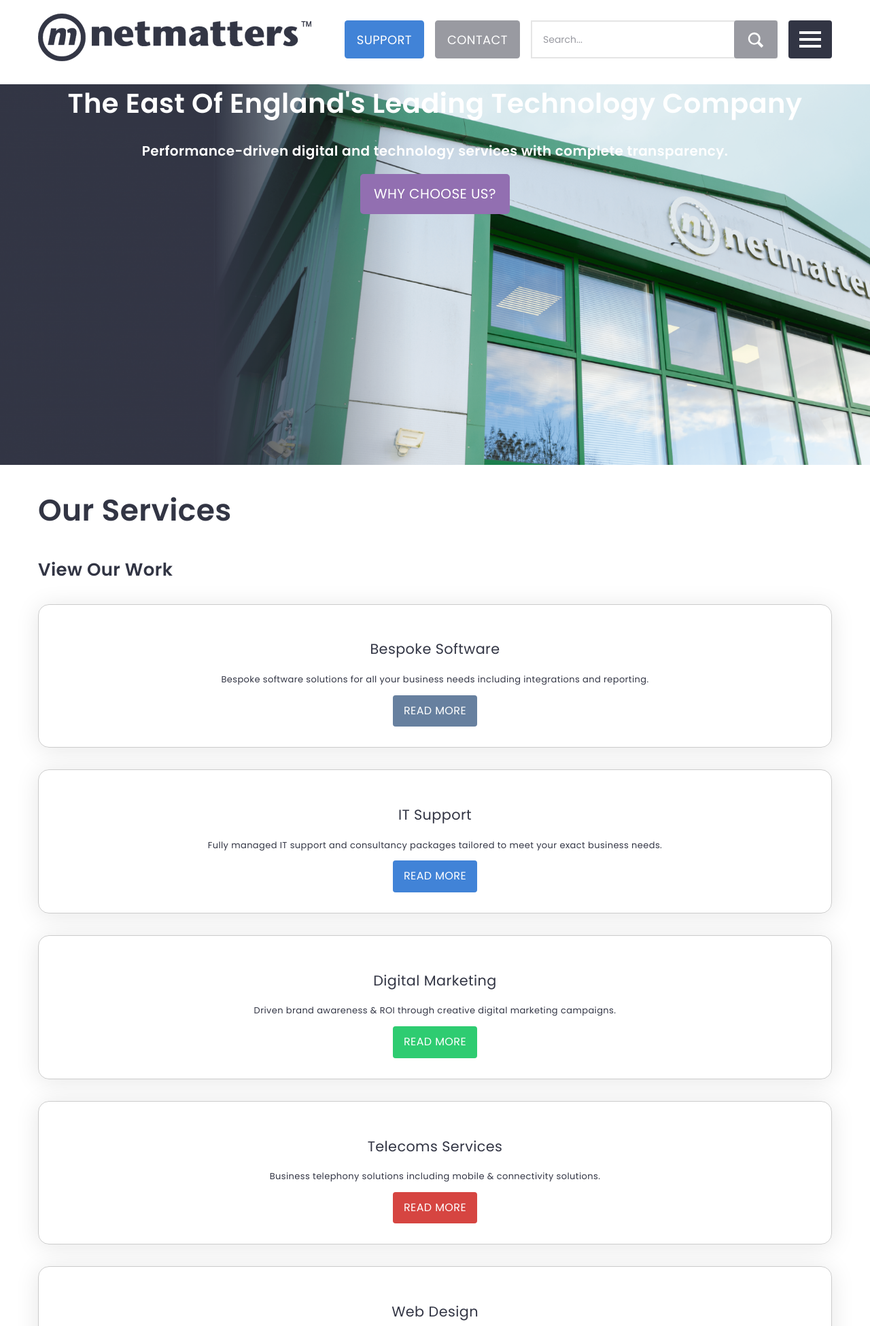
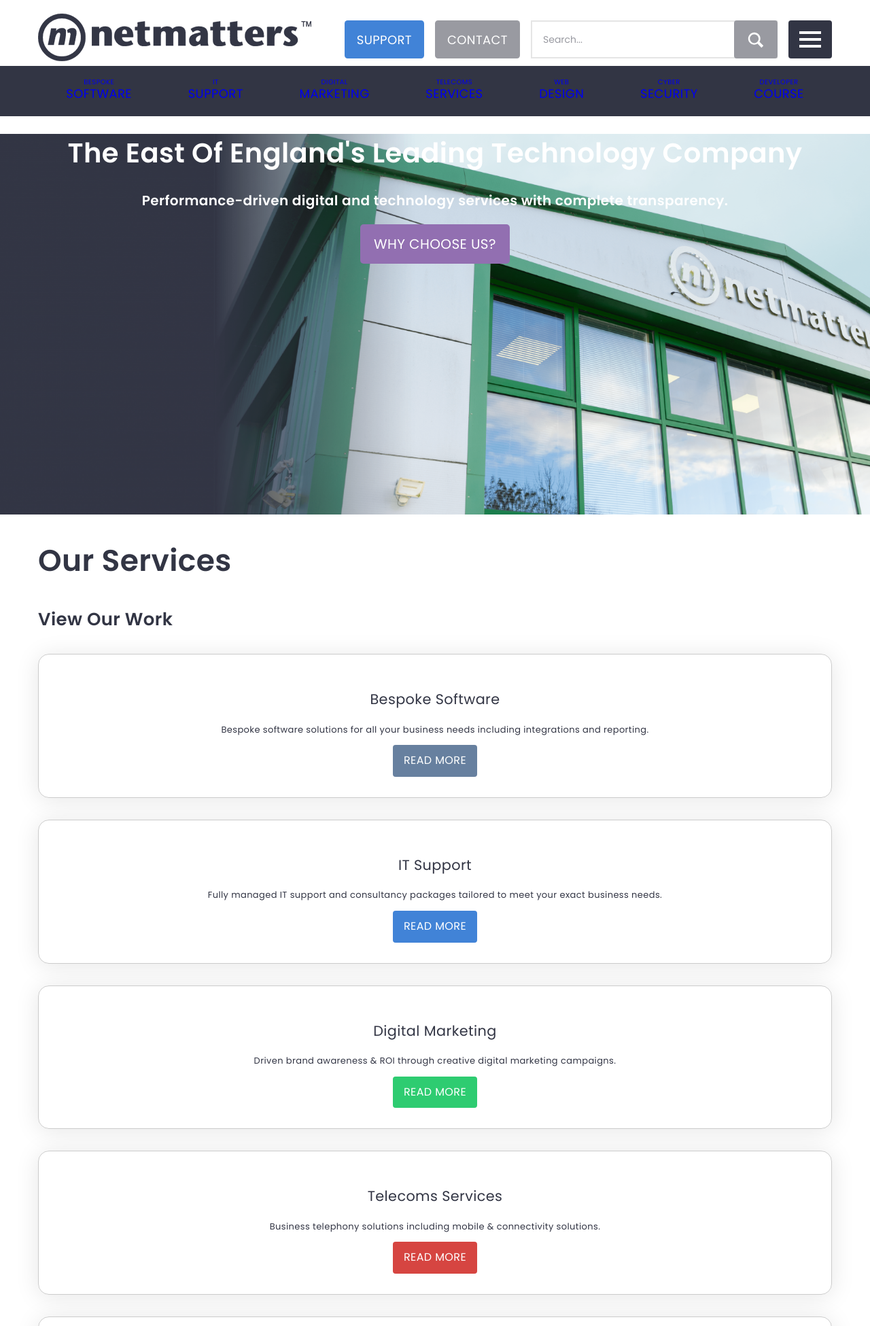
Before and after one commit to hortfrancis/netmatters-homepage, a PHP site: page / in a window 1280 px wide. Shown: the top 1951 px of the page at 68% size. Run offline with PHP 8.4, Linux system fonts and the light colour scheme.

Commit message:
Add initial styling for primary nav
- Move primary nav rules to separate scss files
- Add rule to remove defult formatting for <ul> in _normalize.scss
- Add rule to change <a> text-decoration behaviour in _normalize.scss
- Add mixin to handle background colours for each of the primary-nav items per service category
- Create Flexbox layout for submenus

```diff
--- a/css/application.css
+++ b/css/application.css
@@ -343,6 +343,19 @@ blockquote {
   margin: 0;
 }
 
+ul {
+  list-style-type: none;
+  margin: 0;
+  padding: 0;
+}
+
+a {
+  text-decoration: none;
+}
+a:hover {
+  text-decoration: underline;
+}
+
 .newsletter-form__button, .clients__link--web-design, .clients__link--digital-marketing, .clients__link--it-support, .clients__link--bespoke-software, .news__card-read-more-button, .welcome__button-link, .services__card-read-more-button, .banner__button, .header__contact-button, .header__support-button {
   padding: 0.75em 1em;
   border: none;
@@ -350,6 +363,9 @@ blockquote {
   color: #fff;
   display: inline-block;
   text-transform: uppercase;
+  text-decoration: none;
+}
+.newsletter-form__button:hover, .clients__link--web-design:hover, .clients__link--digital-marketing:hover, .clients__link--it-support:hover, .clients__link--bespoke-software:hover, .news__card-read-more-button:hover, .welcome__button-link:hover, .services__card-read-more-button:hover, .banner__button:hover, .header__contact-button:hover, .header__support-button:hover {
   text-decoration: none;
 }
 
@@ -422,6 +438,20 @@ main {
 
 .header {
   margin-top: 1.25rem;
+}
+
+.primary-nav {
+  display: none;
+  background-color: #323544;
+  color: #fff;
+}
+@media (min-width: 992px) {
+  .primary-nav {
+    display: block;
+  }
+}
+.primary-nav a:visited {
+  color: #fff;
 }
 
 .banner {
@@ -522,10 +552,6 @@ main {
   width: 2rem;
   height: 0.25rem;
   background-color: #fff;
-}
-
-.header__nav {
-  display: none;
 }
 
 .header__support-button {
@@ -664,6 +690,121 @@ main {
 .header__search-icon--wide-viewport {
   padding-top: 0.75rem;
   fill: #fff;
+}
+
+.primary-nav__list {
+  display: flex;
+}
+
+.primary-nav__item {
+  flex-grow: 1;
+}
+.primary-nav__item:hover .primary-nav__submenu {
+  display: block;
+}
+
+.primary-nav__item-link {
+  display: block;
+  padding: 1.25rem 0;
+}
+.primary-nav__item-link:hover {
+  text-decoration: none;
+}
+
+.primary-nav__submenu {
+  display: none;
+  position: absolute;
+  width: 100%;
+  left: 0;
+}
+
+.primary-nav__submenu-list {
+  display: flex;
+  flex-wrap: wrap;
+}
+.primary-nav__submenu-list li {
+  width: 33%;
+  padding: 0.625rem 1rem 0.625rem 0;
+}
+
+.primary-nav__item-text {
+  display: block;
+  text-transform: uppercase;
+  text-align: center;
+}
+
+.primary-nav__submenu-heading {
+  font-size: 2rem;
+  font-weight: 500;
+}
+
+.primary-nav__submenu-list {
+  font-size: 1.2rem;
+}
+
+.primary-nav__item-text--small {
+  font-size: 0.625rem;
+  line-height: 0.5rem;
+}
+
+.primary-nav__item-text--large {
+  font-size: 1.125rem;
+}
+
+.primary-nav__item--bespoke-software .primary-nav__item-link:hover {
+  background-color: #67809F;
+}
+
+.primary-nav__item--it-support .primary-nav__item-link:hover {
+  background-color: #4183D7;
+}
+
+.primary-nav__item--digital-marketing .primary-nav__item-link:hover {
+  background-color: #2ECC71;
+}
+
+.primary-nav__item--telecoms-services .primary-nav__item-link:hover {
+  background-color: #D64541;
+}
+
+.primary-nav__item--web-design .primary-nav__item-link:hover {
+  background-color: #926FB1;
+}
+
+.primary-nav__item--cyber-security .primary-nav__item-link:hover {
+  background-color: #F62459;
+}
+
+.primary-nav__item--developer-training .primary-nav__item-link:hover {
+  background-color: #CE4125;
+}
+
+.primary-nav__item--bespoke-software .primary-nav__submenu {
+  background-color: #526781;
+}
+
+.primary-nav__item--it-support .primary-nav__submenu {
+  background-color: #286abd;
+}
+
+.primary-nav__item--digital-marketing .primary-nav__submenu {
+  background-color: #25a25a;
+}
+
+.primary-nav__item--telecoms-services .primary-nav__submenu {
+  background-color: #bc2c28;
+}
+
+.primary-nav__item--web-design .primary-nav__submenu {
+  background-color: #79539a;
+}
+
+.primary-nav__item--cyber-security .primary-nav__submenu {
+  background-color: #de093f;
+}
+
+.primary-nav__item--developer-training .primary-nav__submenu {
+  background-color: #a3331d;
 }
 
 .banner__heading {
--- a/index.html
+++ b/index.html
@@ -230,14 +230,16 @@
                         <label for="search-input" class="screen-reader-only">Search the website:</label>
                         <input type="text" id="search-input" placeholder="Search..." name="keyword"
                             class="header__search-input header__search-input--wide-viewport">
-                        <button type="submit" aria-label="Search" class="header__search-button header__search-button--wide-viewport">
+                        <button type="submit" aria-label="Search"
+                            class="header__search-button header__search-button--wide-viewport">
 
                             <svg xmlns:dc="http://purl.org/dc/elements/1.1/" xmlns:cc="http://creativecommons.org/ns#"
                                 xmlns:rdf="http://www.w3.org/1999/02/22-rdf-syntax-ns#"
                                 xmlns:svg="http://www.w3.org/2000/svg" xmlns="http://www.w3.org/2000/svg"
                                 xmlns:sodipodi="http://sodipodi.sourceforge.net/DTD/sodipodi-0.dtd"
                                 xmlns:inkscape="http://www.inkscape.org/namespaces/inkscape" version="1.1" x="0px"
-                                y="0px" viewBox="0 0 100 125" class="header__search-icon header__search-icon--wide-viewport">
+                                y="0px" viewBox="0 0 100 125"
+                                class="header__search-icon header__search-icon--wide-viewport">
                                 <g transform="translate(0,-952.36218)">
                                     <path
                                         d="m 42.112668,962.43754 c -8.208248,0 -16.455959,3.11826 -22.718642,9.35474 -12.5253651,12.47298 -12.5253651,32.74162 0,45.21462 10.771386,10.726 27.262613,12.176 39.646263,4.4546 l 20.825429,20.8253 10.13428,-10.1341 -20.825422,-20.7142 c 7.832932,-12.36176 6.349426,-28.88827 -4.454622,-39.64622 -6.263219,-6.23648 -14.399038,-9.35474 -22.607286,-9.35474 z m -1.893215,9.35474 a 23.164108,23.164108 0 0 1 24.834587,23.1641 23.164108,23.164108 0 0 1 -46.328204,0 23.164108,23.164108 0 0 1 21.493617,-23.1641 z" />
@@ -298,17 +300,20 @@
 
             </div>
 
-            <nav class="header__nav"> <!-- Primary navigation -->
+            <nav class="primary-nav"> <!-- Primary navigation -->
+                <div class="responsive-container">
+                    <ul class="primary-nav__list">
 
-                <ul>
-                    <li>
-                        <a href="#">
-                            <span>Bespoke</span>
-                            <span>Software</span>
+                        <li class="primary-nav__item primary-nav__item--bespoke-software">
+                            <a href="#" class="primary-nav__item-link">
+                                <span class="primary-nav__item-text primary-nav__item-text--small">Bespoke</span>
+                                <span class="primary-nav__item-text primary-nav__item-text--large">Software</span>
                             </a>
-                        <div>
-                            <span aria-description="submenu heading">Our Bespoke Services</span>
-                            <ul>
+                            <div class="primary-nav__submenu">
+                                <div class="responsive-container">
+                                    <span aria-description="submenu heading" class="primary-nav__submenu-heading">Our
+                                        Bespoke Services</span>
+                                    <ul class="primary-nav__submenu-list">
                                         <li><a href="#">Bespoke CRM</a></li>
                                         <li><a href="#">Business Automation</a></li>
                                         <li><a href="#">Software Integrations</a></li>
@@ -323,15 +328,19 @@
                                         <li><a href="#">Reporting Hub</a></li>
                                     </ul>
                                 </div>
+                            </div>
                         </li>
-                    <li>
-                        <a href="#">
-                            <span>IT</span>
-                            <span>Support</span>
+
+                        <li class="primary-nav__item primary-nav__item--it-support">
+                            <a href="#" class="primary-nav__item-link">
+                                <span class="primary-nav__item-text primary-nav__item-text--small">IT</span>
+                                <span class="primary-nav__item-text primary-nav__item-text--large">Support</span>
                             </a>
-                        <div>
-                            <span aria-description="submenu heading">Our IT Support Services</span>
-                            <ul>
+                            <div class="primary-nav__submenu">
+                                <div class="responsive-container">
+                                    <span aria-description="submenu heading" class="primary-nav__submenu-heading">Our IT
+                                        Support Services</span>
+                                    <ul class="primary-nav__submenu-list">
                                         <li><a href="#">Managed IT Support</a></li>
                                         <li><a href="#">Business IT Support</a></li>
                                         <li><a href="#">Office 365 for Business</a></li>
@@ -340,15 +349,19 @@
                                         <li><a href="#">Data Backup & Disaster Recovery</a></li>
                                     </ul>
                                 </div>
+                            </div>
                         </li>
-                    <li>
-                        <a href="#">
-                            <span>Digital</span>
-                            <span>Marketing</span>
+
+                        <li class="primary-nav__item primary-nav__item--digital-marketing">
+                            <a href="#" class="primary-nav__item-link ">
+                                <span class="primary-nav__item-text primary-nav__item-text--small">Digital</span>
+                                <span class="primary-nav__item-text primary-nav__item-text--large">Marketing</span>
                             </a>
-                        <div>
-                            <span aria-description="submenu heading">Our Digital Marketing Services</span>
-                            <ul>
+                            <div class="primary-nav__submenu">
+                                <div class="responsive-container">
+                                    <span aria-description="submenu heading" class="primary-nav__submenu-heading">Our
+                                        Digital Marketing Services</span>
+                                    <ul class="primary-nav__submenu-list">
                                         <li><a href="#">Search Engine Optimisation (SEO)</a></li>
                                         <li><a href="#">Pay Per Click Advertising (PPC)</a></li>
                                         <li><a href="#">Conversion Rate Optimisation (CRO)</a></li>
@@ -357,15 +370,20 @@
                                         <li><a href="#">Content Marketing</a></li>
                                     </ul>
                                 </div>
+                            </div>
                         </li>
-                    <li>
-                        <a href="#">
-                            <span>Telecoms</span>
-                            <span>Services</span>
+
+                        <li class="primary-nav__item primary-nav__item--telecoms-services">
+                            <a href="#" class="primary-nav__item-link ">
+                                <span class="primary-nav__item-text primary-nav__item-text--small">Telecoms</span>
+                                <span class="primary-nav__item-text primary-nav__item-text--large">Services</span>
                             </a>
-                        <div>
-                            <span aria-description="submenu heading">Telecoms Services</span>
-                            <ul>
+                            <div class="primary-nav__submenu">
+                                <div class="responsive-container">
+                                    <span aria-description="submenu heading"
+                                        class="primary-nav__submenu-heading">Telecoms
+                                        Services</span>
+                                    <ul class="primary-nav__submenu-list">
                                         <li><a href="#">Business Mobile</a></li>
                                         <li><a href="#">Hosted VoIP Provider</a></li>
                                         <li><a href="#">Business VoIP Systems</a></li>
@@ -374,15 +392,20 @@
                                         <li><a href="#">3CX Systems</a></li>
                                     </ul>
                                 </div>
+                            </div>
                         </li>
-                    <li>
-                        <a href="#">
-                            <span>Web</span>
-                            <span>Design</span>
+
+                        <li class="primary-nav__item primary-nav__item--web-design">
+                            <a href="#" class="primary-nav__item-link ">
+                                <span class="primary-nav__item-text primary-nav__item-text--small">Web</span>
+                                <span class="primary-nav__item-text primary-nav__item-text--large">Design</span>
                             </a>
-                        <div>
-                            <span aria-description="submenu heading">Our Web Design Services</span>
-                            <ul>
+                            <div class="primary-nav__submenu">
+                                <div class="responsive-container">
+                                    <span aria-description="submenu heading" class="primary-nav__submenu-heading">Our
+                                        Web
+                                        Design Services</span>
+                                    <ul class="primary-nav__submenu-list">
                                         <li><a href="#">Bespoke Website Design</a></li>
                                         <li><a href="#">eCommerce Website Design</a></li>
                                         <li><a href="#">Pay Monthly Websites</a></li>
@@ -391,15 +414,20 @@
                                         <li><a href="#">Web Hosting</a></li>
                                     </ul>
                                 </div>
+                            </div>
                         </li>
-                    <li>
-                        <a href="#">
-                            <span>Cyber</span>
-                            <span>Security</span>
+
+                        <li class="primary-nav__item primary-nav__item--cyber-security">
+                            <a href="#" class="primary-nav__item-link ">
+                                <span class="primary-nav__item-text primary-nav__item-text--small">Cyber</span>
+                                <span class="primary-nav__item-text primary-nav__item-text--large">Security</span>
                             </a>
-                        <div>
-                            <span aria-description="submenu heading">Our Cyber Security Services</span>
-                            <ul>
+                            <div class="primary-nav__submenu">
+                                <div class="responsive-container">
+                                    <span aria-description="submenu heading" class="primary-nav__submenu-heading">Our
+                                        Cyber
+                                        Security Services</span>
+                                    <ul class="primary-nav__submenu-list">
                                         <li><a href="#">Cyber Security Assessment</a></li>
                                         <li><a href="#">Cyber Security Management</a></li>
                                         <li><a href="#">Cyber Penetration Testing</a></li>
@@ -408,24 +436,30 @@
                                         <li><a href="#">Hacking Prevention</a></li>
                                     </ul>
                                 </div>
+                            </div>
                         </li>
-                    <li>
-                        <a href="#">
-                            <span>Developer</span>
-                            <span>Course</span>
+
+                        <li class="primary-nav__item primary-nav__item--developer-training">
+                            <a href="#" class="primary-nav__item-link ">
+                                <span class="primary-nav__item-text primary-nav__item-text--small">Developer</span>
+                                <span class="primary-nav__item-text primary-nav__item-text--large">Course</span>
                             </a>
-                        <div>
-                            <span aria-description="submenu heading">Our Developer Course Services</span>
-                            <ul>
+                            <div class="primary-nav__submenu">
+                                <div class="responsive-container">
+                                    <span aria-description="submenu heading" class="primary-nav__submenu-heading">Our
+                                        Developer Course Services</span>
+                                    <ul class="primary-nav__submenu-list">
                                         <li><a href="#">Train For A Career in Tech</a></li>
                                         <li><a href="#">Skills Bootcamp</a></li>
                                         <li><a href="#">Scion Scheme Frequently Asked Questions</a></li>
                                         <li><a href="#">Scion Collaborators</a></li>
                                     </ul>
                                 </div>
+                            </div>
                         </li>
+
                     </ul>
-
+                </div>
             </nav>
 
         </header>
--- a/scss/base/_normalize.scss
+++ b/scss/base/_normalize.scss
@@ -384,3 +384,16 @@ blockquote {
     padding: 0;
     margin: 0;
 }
+
+ul {
+    list-style-type: none;
+    margin: 0;
+    padding: 0;
+}
+
+a {
+    text-decoration: none;
+    &:hover {
+        text-decoration: underline;
+    }
+}
--- a/scss/base/_placeholders.scss
+++ b/scss/base/_placeholders.scss
@@ -9,5 +9,8 @@
 
     text-transform: uppercase;
     text-decoration: none;
+    &:hover {
+        text-decoration: none;
+    }
 
 }
--- a/scss/layout/_index.scss
+++ b/scss/layout/_index.scss
@@ -2,6 +2,7 @@
         'sidebar',
         'main',
         'header',
+        'primary-nav',
         'banner',
         'services',
         'welcome',
--- /dev/null
+++ b/scss/layout/_primary-nav.scss
@@ -0,0 +1,14 @@
+.primary-nav {
+    display: none; // Hide primary nav as default (for mobile devices)
+
+    background-color: $dark-grey;
+    color: $white;
+
+    @include breakpoint(medium-to-wide) {
+        display: block; // Show primary nav for medium and larger devices
+    }
+
+    a:visited {
+        color: $white;
+    }
+}
--- a/scss/modules/_header.scss
+++ b/scss/modules/_header.scss
@@ -69,10 +69,6 @@
         height: 0.25rem;
         background-color: $white;
     }
-}
-
-.header__nav {
-    display: none; // Hide primary nav as default (for mobile devices)
 }
 
 .header__support-button {
--- a/scss/modules/_index.scss
+++ b/scss/modules/_index.scss
@@ -1,4 +1,5 @@
 @import 'header',
+        'primary-nav',
         'banner',
         'services',
         'welcome',
--- /dev/null
+++ b/scss/modules/_primary-nav.scss
@@ -0,0 +1,108 @@
+.primary-nav__list {
+
+
+    display: flex;
+
+
+}
+
+
+.primary-nav__item {
+
+    // position: relative;
+    flex-grow: 1;
+
+    &:hover .primary-nav__submenu {
+
+        // Display submenu when hovering over a nav item
+        display: block;
+        // visibility: visible;
+
+    }
+}
+
+.primary-nav__item-link {
+    display: block;
+    padding: 1.25rem 0;
+
+    &:hover {
+        text-decoration: none;
+    }
+
+
+}
+
+.primary-nav__submenu {
+    display: none;
+    // visibility: hidden;
+    position: absolute;
+    width: 100%;
+    left: 0;
+    // background-color: $white;
+
+    // top: 100%;
+    // left: 0;
+    // width: 100%;
+    // padding: 1.25rem 0;
+
+    // z-index: 1;
+}
+
+.primary-nav__submenu-list {
+    display: flex;
+    flex-wrap: wrap;
+
+    li {
+        width: 33%;
+        padding: 0.625rem 1rem 0.625rem 0;
+    }
+}
+
+.primary-nav__item-text {
+    display: block;
+    text-transform: uppercase;
+    text-align: center;
+}
+
+.primary-nav__submenu-heading {
+    font-size: 2rem;
+    font-weight: 500;
+}
+
+.primary-nav__submenu-list {
+    font-size: 1.2rem;
+}
+
+// Modifiers
+
+.primary-nav__list-item--bespoke-software {
+
+}
+
+
+.primary-nav__item-text--small {
+    font-size: 0.625rem;
+    line-height: 0.5rem;
+}
+
+.primary-nav__item-text--large {
+    font-size: 1.125rem;
+}
+
+// Setting the background colour of each of the nav items on hover, per category of service Netmatters offers
+@include service-background-colour-on-hover('bespoke software');
+@include service-background-colour-on-hover('it support');
+@include service-background-colour-on-hover('digital marketing');
+@include service-background-colour-on-hover('telecoms services');
+@include service-background-colour-on-hover('web design');
+@include service-background-colour-on-hover('cyber security');
+@include service-background-colour-on-hover('developer training');
+
+// Setting the background colour of the submenu in the primary navigation, per category of service Netmatters offers
+@include service-background-colour-for-submenu('bespoke software');
+@include service-background-colour-for-submenu('it support');
+@include service-background-colour-for-submenu('digital marketing');
+@include service-background-colour-for-submenu('telecoms services');
+@include service-background-colour-for-submenu('web design');
+@include service-background-colour-for-submenu('cyber security');
+@include service-background-colour-for-submenu('developer training');
--- a/scss/utilities/_mixins.scss
+++ b/scss/utilities/_mixins.scss
@@ -5,6 +5,34 @@
 
     &:hover {
         background-color: darken($background-colour, 15%);
+    }
+}
+
+// Used to set the background colour of the primary navigation items in the header
+@mixin service-background-colour-on-hover($service-name) {
+
+    $service-colour: map-get($services-colours, $service-name);
+
+    $service-modifier-name: str-replace($service-name, ' ', '-');
+
+    .primary-nav__item--#{ $service-modifier-name } .primary-nav__item-link {
+        &:hover {
+            background-color: $service-colour;
+        }
+    }
+}
+
+// Used to set the background colour of the submenu in the primary navigation
+@mixin service-background-colour-for-submenu($service-name) {
+
+    $service-colour: map-get($services-colours, $service-name);
+    @debug $service-colour;
+
+    $service-modifier-name: str-replace($service-name, ' ', '-');
+    // @debug $service-modifier-name;
+
+    .primary-nav__item--#{ $service-modifier-name } .primary-nav__submenu {
+        background-color: darken($service-colour, 10%);
     }
 }
 
@@ -16,7 +44,6 @@
     $service-modifier-name: str-replace($service-name, ' ', '-');
 
     &.services__card--#{ $service-modifier-name } {
-
         &:hover {
             background-color: $service-colour;
 
```
Also changed, not shown: 1 other file. Lines whose indentation alone changed are shown as unchanged.
